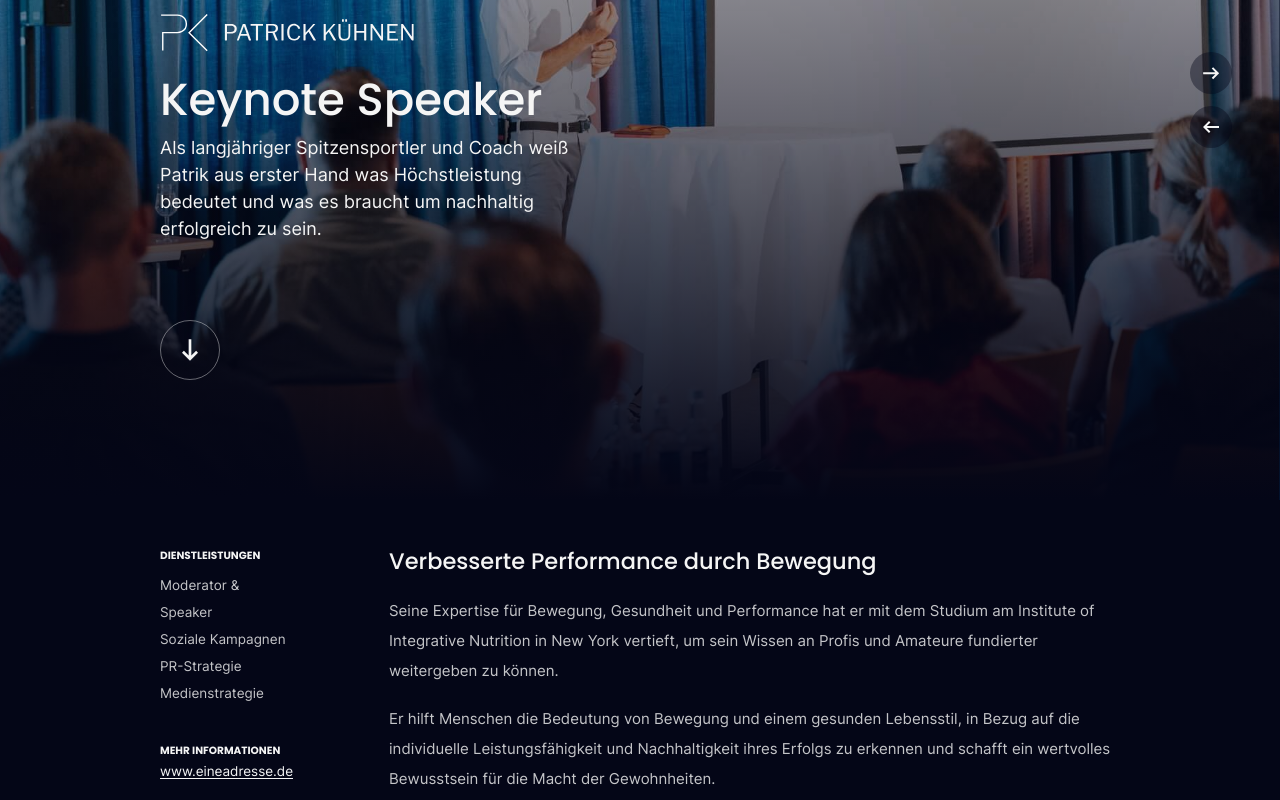
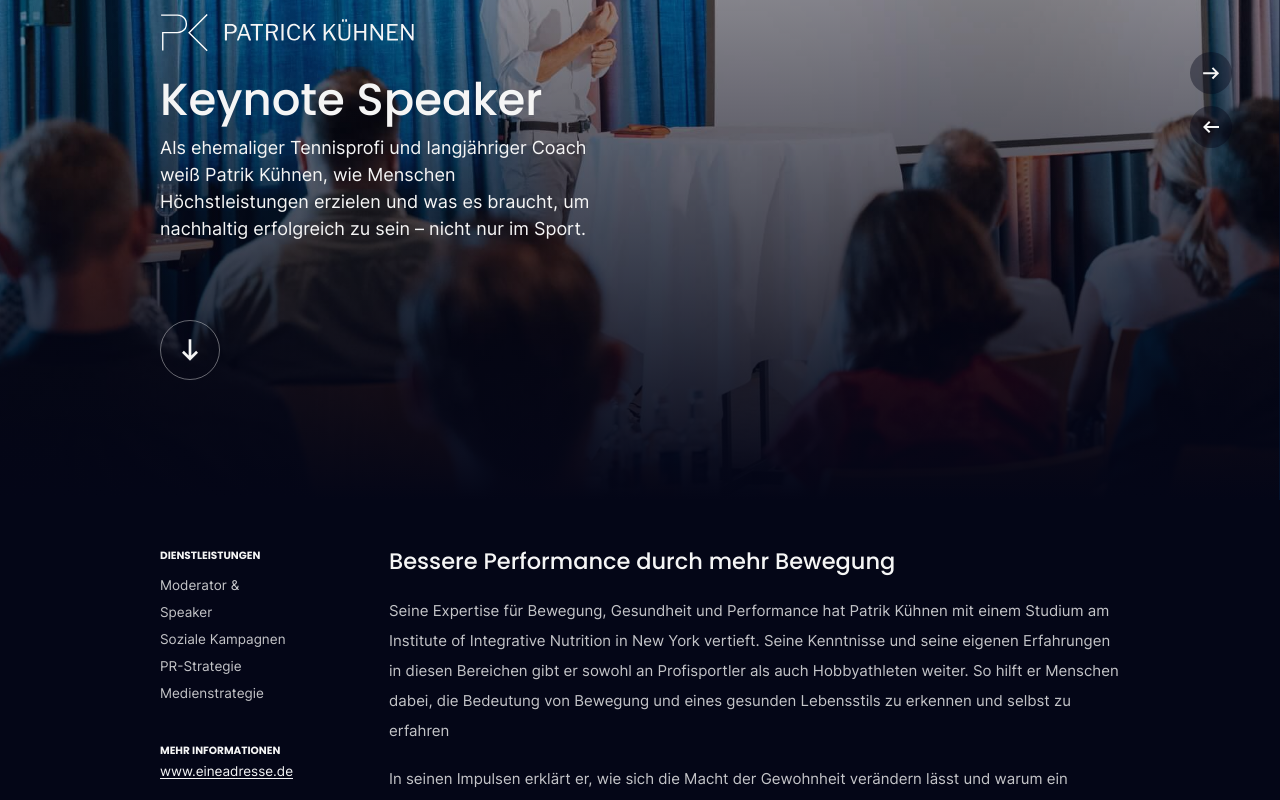
Before and after one commit to nxtyou/patrik-k-hnen, a Next.js app: page /keynote-speaker in a window 1280 px wide. Shown: the part 300-1100 px from the top of the page. Built offline with nearby package versions, Linux system fonts and the light colour scheme.

Commit message:
Changed content

```diff
--- a/components/Templates/KeynoteSpeaker/About.jsx
+++ b/components/Templates/KeynoteSpeaker/About.jsx
@@ -5,22 +5,22 @@ const About = () => {
     {
       title: 'Nachhaltiger Erfolg ',
       subtitle:
-        'Erfahren Sie mehr über den entscheidenden Unterschied zwischen nachhaltigem Erfolg und einem „One-Hit Wonder“. An Beispielen aus der Profi-Tennis Szene veranschaulicht Patrik Kühnen eindrücklich, was es braucht, um nicht nur erfolgreich zu werden, sondern auch zu bleiben.'
+        'Was ist der Unterschied zwischen nachhaltigem Erfolg und einem „One-Hit Wonder“? Mit spannenden Storys aus dem Profitennis erklärt Patrik Kühnen, warum manche Menschen erfolgreicher sind als andere – und wie jeder Einzelne von diesem Wissen profitieren kann.'
     },
     {
-      title: 'Ein gesunder Lebensstil für Erfolg',
+      title: 'Ein gesunder Lebensstil als Basis',
       subtitle:
-        'Mit seiner Expertise für Bewegung, Gesundheit und Performance hilft Patrik Kühnen Menschen, die Bedeutung eines gesunden Lebensstils und Bewegung in Bezug auf die individuelle Leistungsfähigkeit und Nachhaltigkeit ihres Erfolgs zu erkennen.'
+        'Wie hängen Lebensstil und Leistungsfähigkeit zusammen? Patrik Kühnen erläutert auch anhand vieler eigener Erfahrungen, wie sich die Bewegung und das Bewusstsein für die Bedeutung der Gesundheit auf die Performance auswirken – nicht nur im Sport.'
     },
     {
-      title: 'Bessere Performance',
+      title: 'Lernen vom Profisport',
       subtitle:
-        'Patrik Kühnen gibt Ihnen Tools an die Hand, die Spitzensportler nutzen, um ihre Performance stetig zu steigern und die auch aus dem Kontext des Spitzensports heraus ihre Wirksamkeit immer wieder beweisen.'
+        'Was zeichnet Spitzensportler aus? Als ehemaliger Tennisprofi und langjähriger Coach kennt Patrik Kühnen viele Tools, die von den erfolgreichsten Athleten der Welt genutzt werden. In seinen Vorträgen vermittelt er eindrucksvoll, wie diese funktionieren.'
     },
     {
       title: 'Gewohnheitstreppe',
       subtitle:
-        'Lernen Sie wie man es schafft, sich mit Hilfe der „Gewohnheitstreppe“ kontinuierlich und immer während zu verbessern.'
+        'Wie lässt sich die eigene Leistung immer weiter steigern? Mit Hilfe der sogenannten Gewohnheitstreppe zeigt Patrik Kühnen, wie kontinuierliche Verbesserungen für jeden Menschen – in diversen Lebensbereichen – möglich sind.'
     }
   ];
   return <InfoGrid dark data={cards} className="gradient py-16" />;
--- a/components/Templates/KeynoteSpeaker/Analysis.jsx
+++ b/components/Templates/KeynoteSpeaker/Analysis.jsx
@@ -21,18 +21,20 @@ const Analysis = () => {
         </div>
         <div className=" lg:pl-32">
           <h2 className="text-2xl font-medium md:text-3xl">
-            Verbesserte Performance durch Bewegung
+            Bessere Performance durch mehr Bewegung
           </h2>
+          {/* Seine Expertise für Bewegung, Gesundheit und Performance hat Patrik Kühnen mit einem Studium am Institute of Integrative Nutrition in New York vertieft. Seine Kenntnisse und seine eigenen Erfahrungen in diesen Bereichen gibt er sowohl an Profisportler als auch Hobbyathleten weiter. So hilft er Menschen dabei, die Bedeutung von Bewegung und eines gesunden Lebensstils zu erkennen und selbst zu erfahren. In seinen Impulsen erklärt er, wie sich die Macht der Gewohnheit verändern lässt und warum ein bewusstes Denken wichtig ist für nachhaltigen Erfolg. */}
           <div className="mt-6 text-white/80 md:mt-7 md:text-lg lg:text-xl">
             <p className="lg:!leading-loose">
-              Seine Expertise für Bewegung, Gesundheit und Performance hat er mit dem Studium am
-              Institute of Integrative Nutrition in New York vertieft, um sein Wissen an Profis und
-              Amateure fundierter weitergeben zu können.
+              Seine Expertise für Bewegung, Gesundheit und Performance hat Patrik Kühnen mit einem
+              Studium am Institute of Integrative Nutrition in New York vertieft. Seine Kenntnisse
+              und seine eigenen Erfahrungen in diesen Bereichen gibt er sowohl an Profisportler als
+              auch Hobbyathleten weiter. So hilft er Menschen dabei, die Bedeutung von Bewegung und
+              eines gesunden Lebensstils zu erkennen und selbst zu erfahren
             </p>
             <p className="mt-6 lg:!leading-loose">
-              Er hilft Menschen die Bedeutung von Bewegung und einem gesunden Lebensstil, in Bezug
-              auf die individuelle Leistungsfähigkeit und Nachhaltigkeit ihres Erfolgs zu erkennen
-              und schafft ein wertvolles Bewusstsein für die Macht der Gewohnheiten.
+              In seinen Impulsen erklärt er, wie sich die Macht der Gewohnheit verändern lässt und
+              warum ein bewusstes Denken wichtig ist für nachhaltigen Erfolg.
             </p>
           </div>
         </div>
--- a/components/Templates/KeynoteSpeaker/Banner.jsx
+++ b/components/Templates/KeynoteSpeaker/Banner.jsx
@@ -29,7 +29,7 @@ const Banner = () => {
           height="43"
           alt="sky news logo"
         />
-        <h2 className="mt-9 text-5xl font-medium md:text-6xl">Tennis Experte</h2>
+        <h2 className="mt-9 text-5xl font-medium md:text-6xl">Tennisexperte</h2>
         <ButtonLink
           href="/sky-tennis"
           aria-label="Mehr Informationen"
--- a/components/Templates/KeynoteSpeaker/Hero.jsx
+++ b/components/Templates/KeynoteSpeaker/Hero.jsx
@@ -3,7 +3,6 @@ import ArrowLeft2 from '@/components/Atoms/Icons/ArrowLeft2';
 import ArrowRight2 from '@/components/Atoms/Icons/ArrowRight2';
 import useWindowDimensions from '@/utils/hooks/getWindowDimensions';
 
-import Link from 'next/link';
 import { Swiper, SwiperSlide } from 'swiper/react';
 
 const Hero = () => {
@@ -11,7 +10,7 @@ const Hero = () => {
     {
       title: 'Keynote Speaker',
       subtitle:
-        'Als langjähriger Spitzensportler und Coach weiß Patrik aus erster Hand was Höchstleistung bedeutet und was es braucht um nachhaltig erfolgreich zu sein.'
+        'Als ehemaliger Tennisprofi und langjähriger Coach weiß Patrik Kühnen, wie Menschen Höchstleistungen erzielen und was es braucht, um nachhaltig erfolgreich zu sein – nicht nur im Sport.'
     }
   ];
 
```
